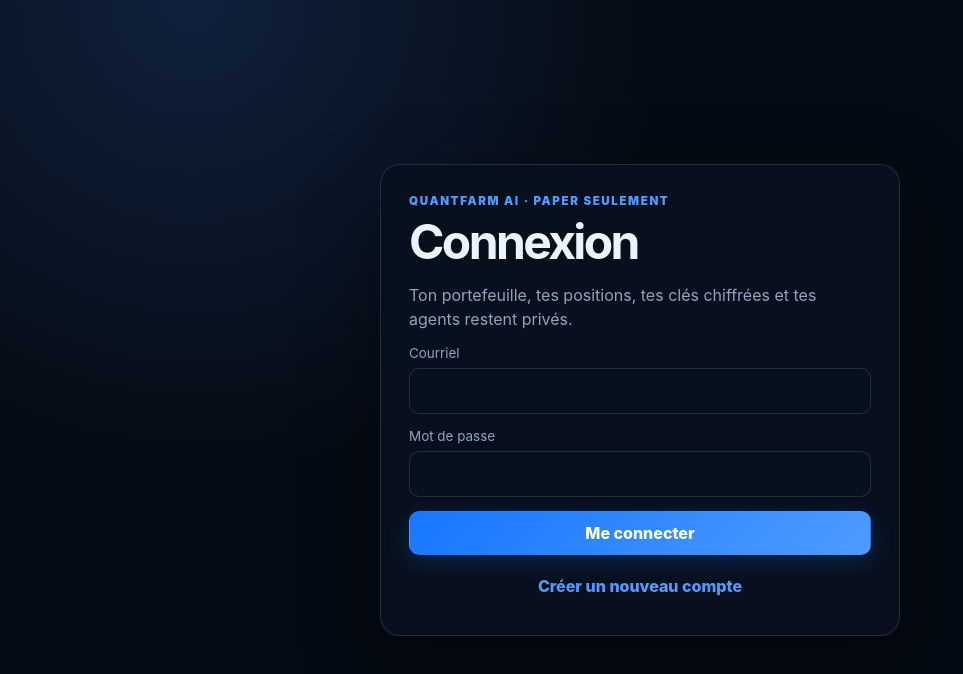
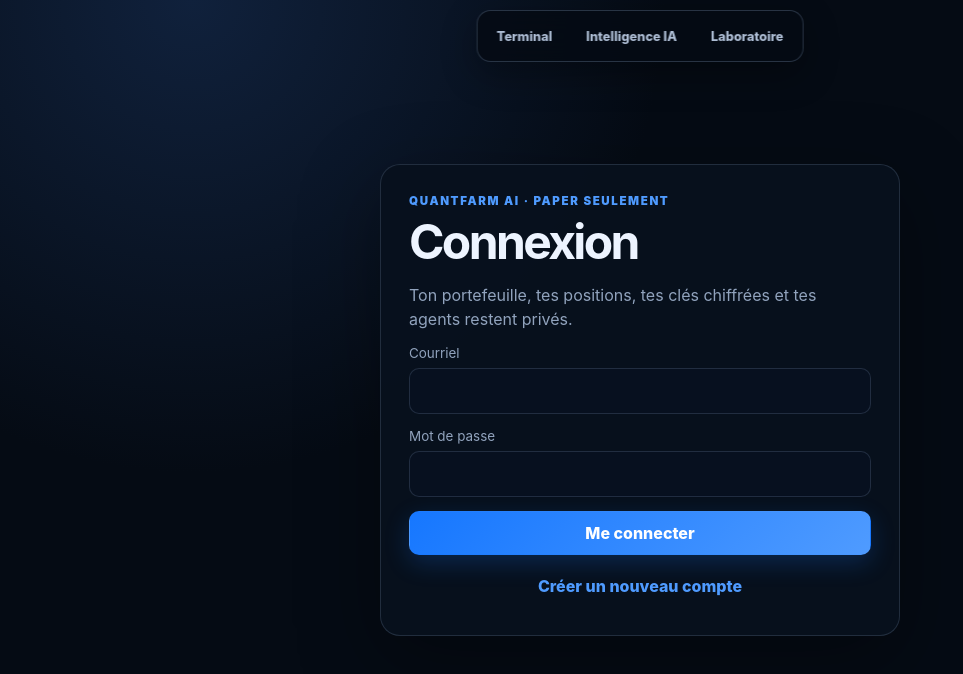
Before and after one commit to bisaillonpatrick1979-dev/Chatgpt2026-market, a Next.js app: page / in a window 1280 px wide. Shown: the top 674 px of the page, without its empty margins (0-963 px from the left). Built offline with nearby package versions, Linux system fonts and the light colour scheme; no server answers.

Commit message:
add navigation to terminal intelligence and lab

```diff
--- a/app/layout.tsx
+++ b/app/layout.tsx
@@ -1,15 +1,19 @@
 import type { Metadata } from "next";
+import { GlobalNavigation } from "@/components/global-navigation";
 import "./globals.css";
 
 export const metadata: Metadata = {
   title: "QuantFarm AI — Paper Trading",
-  description: "Terminal de paper trading manuel, assisté, autonome et historique.",
+  description: "Terminal de paper trading, intelligence IA et laboratoire de stratégies.",
 };
 
 export default function RootLayout({ children }: Readonly<{ children: React.ReactNode }>) {
   return (
     <html lang="fr-CA">
-      <body>{children}</body>
+      <body>
+        <GlobalNavigation />
+        {children}
+      </body>
     </html>
   );
 }
```
